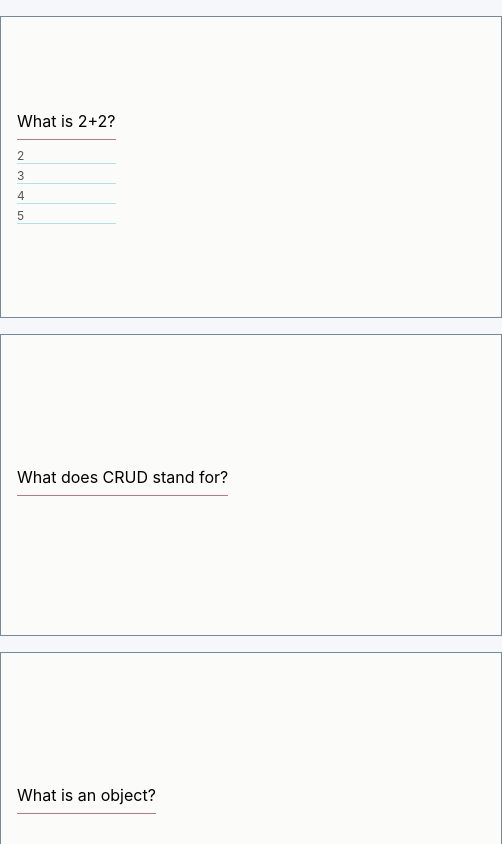
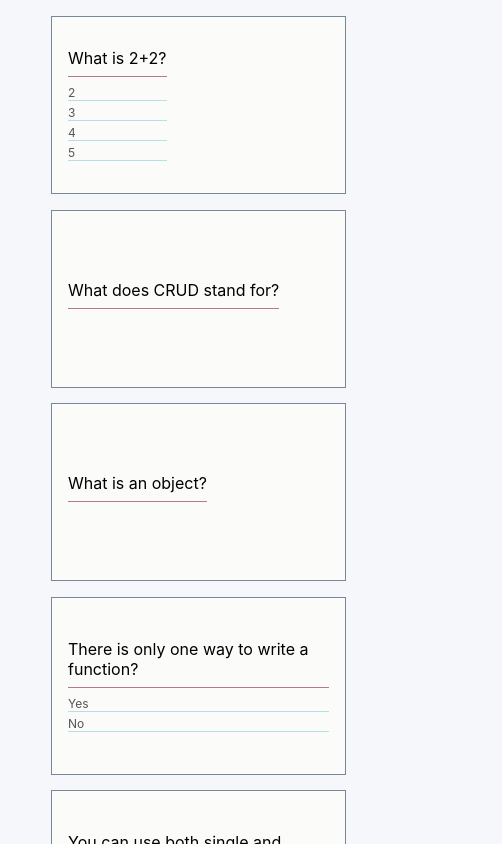
Before and after one commit to codesonwater/code-flashcards, a React (Create React App) app: page / in a window 390 px wide. Shown: the top 844 px of the page, 502 px wide, since content can reach past the window. Built offline with nearby package versions, Linux system fonts and the light colour scheme.

Commit message:
added responsive container

```diff
--- a/src/App.css
+++ b/src/App.css
@@ -1,6 +1,18 @@
 body {
   background-color: #f6f7fb;
   margin: 0;
+}
+
+.container {
+  max-width: 900px;
+  margin: 1rem 13%;
+
+}
+
+.card-grid {
+  display: grid;
+  align-items: center;
+  gap: 1rem;
 }
 
 .card {
@@ -13,9 +25,9 @@
   box-shadow: 0 0 5px 2px rgba#00000030;
   background-color: #fbfbf9;
   transform-style: preserve-3d;
-  height: 300px;
-  width: 500px;
   transition: 150ms;
+  height: 45vw;
+  width: 75vw;
   cursor: pointer;
   transform: perspective(1000px) rotateY(var(--rotate-y, 0) )
     translateY(var(--translate-y, 0));
--- a/src/App.js
+++ b/src/App.js
@@ -1,4 +1,4 @@
-import React, { useState } from 'react'
+import React, { useState, useEffect } from 'react'
 import './App.css'
 import FlashCardList from './components/FlashCardList';
 
@@ -27,9 +27,23 @@
 
 function App() {
   const [flashcards, setFlashcards] = useState(SAMPLE_FLASHCARDS)
+
+  // useEffect(() => {
+  //   API.get('http://localhost:3000')
+  //   .then(res => {
+  //     res.data.results.map((questionItem, index) => {
+  //       return{
+  //         id:
+  //       }
+  //     })
+  //    }
+
+  // },[])
+
   return (
-
-    <FlashCardList flashcards={flashcards} />
+    <div className='container'>
+      <FlashCardList flashcards={flashcards} />
+    </div>
 
       // <Router>
       //   <UserContextProvider>
@@ -54,6 +68,9 @@
       //     </Routes>
       //   </UserContextProvider>
       // </Router>
+
+
+
 
   );
 }
```
Also changed, not shown: src/pages/Home.js (+10 -10 lines), src/pages/Login.js (+24 -24 lines).
